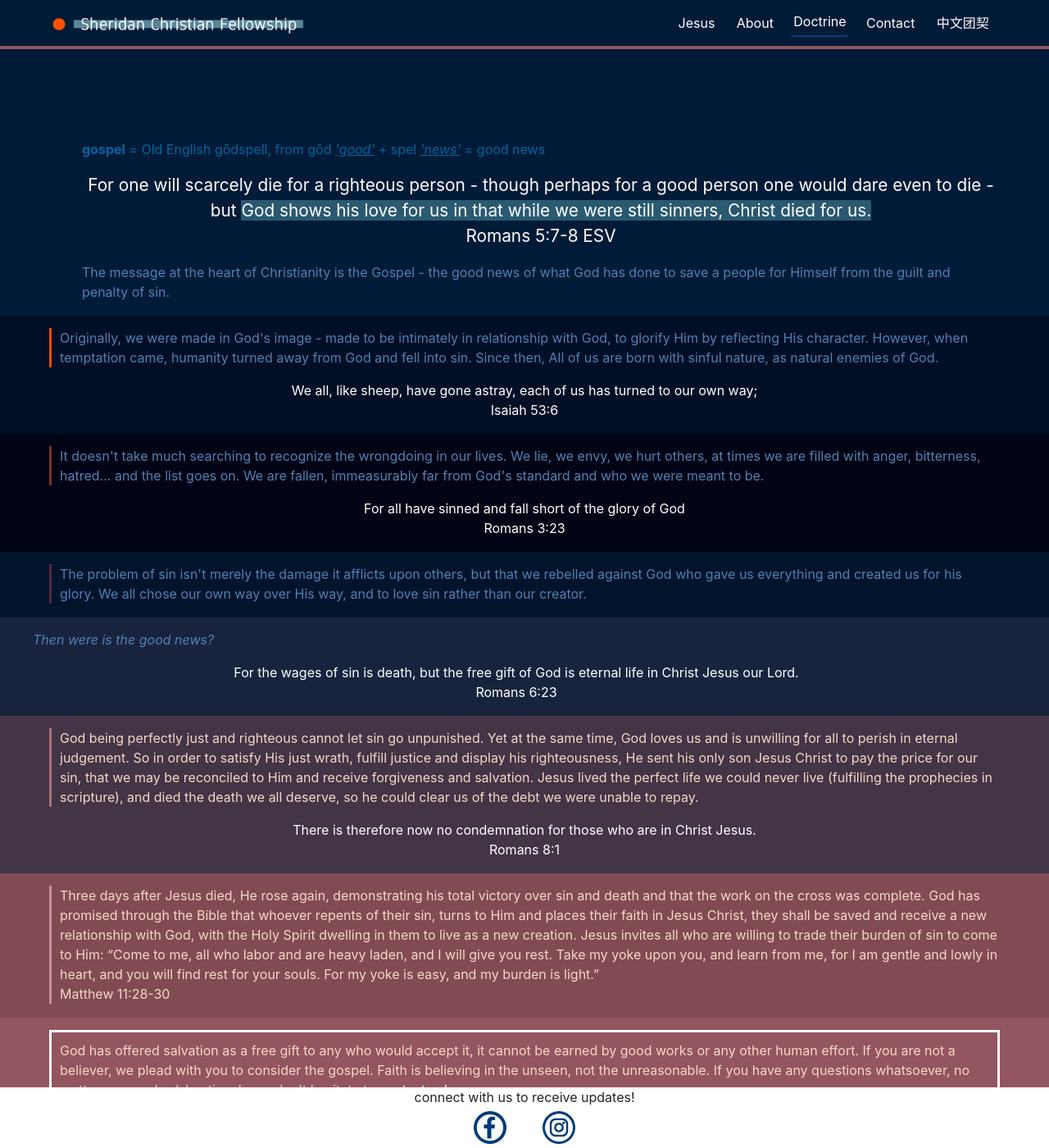
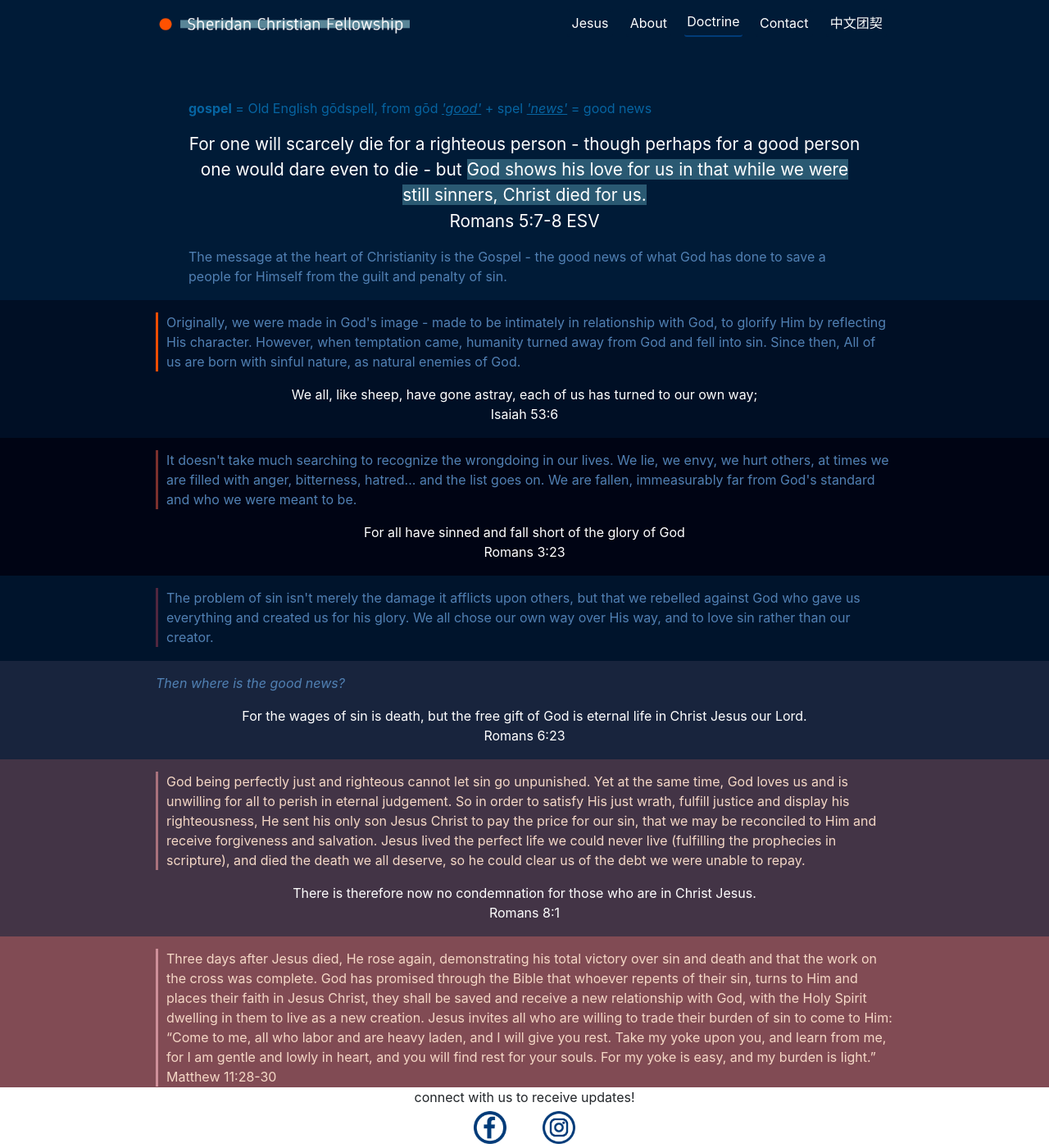
Before and after one commit to Rachael-C/Rachael-C.github.io, a Jekyll site: the page content/jesus.html, which Jekyll copies as it is, in a window 1280 px wide and 1400 px high. Shown: the whole window at 82% size. Built offline with Jekyll 4.4.1, drawn with Linux system fonts in a browser that asks for light colours.

Commit message:
Modified margins on Jesus page

```diff
--- a/_sass/main.scss
+++ b/_sass/main.scss
@@ -70,7 +70,9 @@ body {
 // End of tests
 
 .navbar {
-  margin: 0px 40px;
+  margin: 0px;
+  padding-left: 60px;
+  padding-right: 60px;
   background-color: rgb(233, 234, 239);
 }
 
--- a/assets/css/jesus_page.css
+++ b/assets/css/jesus_page.css
@@ -11,65 +11,63 @@ body {
   background-color: rgb(147, 85, 95);
 }
 
-.buffer {
+.buffer-block {
   background-color: rgb(0, 27, 55);
-  padding-top: 100px;
+  padding-top: 110px;
   margin: 0px;
+}
+
+.color-block {
+  padding-left: 190px;
+  padding-right: 190px;
 }
 
 .color-block1 {
   background-color: rgb(0, 27, 55);
-  padding: 0px 60px 0px 100px;
+  padding: 0px 230px 0px 230px;
   padding-bottom: 1px;
   padding-top: 10px;
 }
 
 .color-block2 {
   background-color: rgb(0, 15, 37);
-  padding: 0px 60px;
   padding-bottom: 1px;
   padding-top: 15px;
 }
 
 .color-block3 {
   background-color: rgb(0, 4, 20);
-  padding: 0px 60px;
   padding-bottom: 1px;
   padding-top: 15px;
 }
 
 .color-block4 {
   background-color: rgb(0, 20, 44);
-  padding: 0px 60px;
   padding-bottom: 1px;
   padding-top: 15px;
 }
 
 .color-block5 {
   background-color: rgb(24, 36, 61);
-  padding: 0px 60px;
   padding-bottom: 1px;
   padding-top: 15px;
-  padding-left: 40px;
+  //padding-left: 40px;
 }
 
 .color-block6 {
   background-color: rgb(67, 52, 70);
-  padding: 0px 60px;
   padding-bottom: 1px;
   padding-top: 15px;
 }
 
 .color-block7 {
   background-color: rgb(129, 75, 84);
-  padding: 0px 60px;
   padding-bottom: 1px;
   padding-top: 15px;
 }
 
 .color-block8 {
   background-color: rgb(147, 85, 95);
-  padding: 0px 60px;
   //padding: 10px;
   padding-top: 15px;
 }
@@ -99,14 +97,14 @@ main {
   color: rgb(0,59,121);
   margin: 0px;
   margin-bottom: 170px;
-  padding-top: 60px;
+  padding-top: 0px;
 }
 
 .navbar {
   background-color: rgb(0, 27, 55);
   margin: 0px;
-  padding-left: 60px;
-  padding-right: 60px;
+  padding-left: 190px;
+  padding-right: 190px;
 }
 
 .navbar-nav.jesus > .nav-item.nav-link {
--- a/content/jesus.html
+++ b/content/jesus.html
@@ -47,7 +47,7 @@
     To do
     * replace deprecated tags on first line and others with w3 standards
   -->
-  <div class="buffer">
+  <div class="buffer-block">
   </div>
   <div class="color-block1">
     <p class="gospel-meaning">
@@ -70,7 +70,7 @@
       Himself from the guilt and penalty of sin.
     </p>
   </div>
-  <div class="color-block2">
+  <div class="color-block color-block2">
     <p class="point1 dark-background">
       Originally, we were made in God's image -
       made to be intimately in relationship with God,
@@ -88,7 +88,7 @@
       Isaiah 53:6
     </p>
   </div>
-  <div class="color-block3">
+  <div class="color-block color-block3">
     <p class="point2 dark-background">
       It doesn't take much searching to recognize the wrongdoing in our lives.  We lie, we envy, we hurt others, at times we are filled with anger, bitterness, hatred... and the list goes on.  We are fallen, immeasurably far from God's standard and who we were meant to be.
     </p>
@@ -99,7 +99,7 @@
       Romans 3:23
     </p>
   </div>
-  <div class="color-block4">
+  <div class="color-block color-block4">
     <p class="point3 dark-background">
       The problem of sin isn't merely the damage it afflicts upon others,
       but that we rebelled against God who
@@ -108,8 +108,8 @@
       and to love sin rather than our creator.
     </p>
   </div>
-  <div class="color-block5">
-    <p class="dark-background"><em>Then were is the good news?</em></p>
+  <div class="color-block color-block5">
+    <p class="dark-background"><em>Then where is the good news?</em></p>
 
     <p class="bible-passage">
       For the wages of sin is death,
@@ -118,7 +118,7 @@
       Romans 6:23
     </p>
   </div>
-  <div class="color-block6">
+  <div class="color-block color-block6">
     <p class="point4 light-background">
       God being perfectly just and righteous cannot let sin go unpunished.
       Yet at the same time,
@@ -143,7 +143,7 @@
       will be two different highlight colors because it is a mixture
       of bible passage and text
      -->
-  <div class="color-block7">
+  <div class="color-block color-block7">
     <p class="point5 light-background">
       Three days after Jesus died, He rose again,
       demonstrating his total victory over sin and death and
@@ -163,7 +163,7 @@
     </p>
   </div>
 
-  <div class="color-block8">
+  <div class="color-block color-block8">
     <p class="final-point light-background">
       God has offered salvation as a free gift to any who would accept it,
       it cannot be earned by good works or any other human effort.
```
Also changed, not shown: 5 other files.
